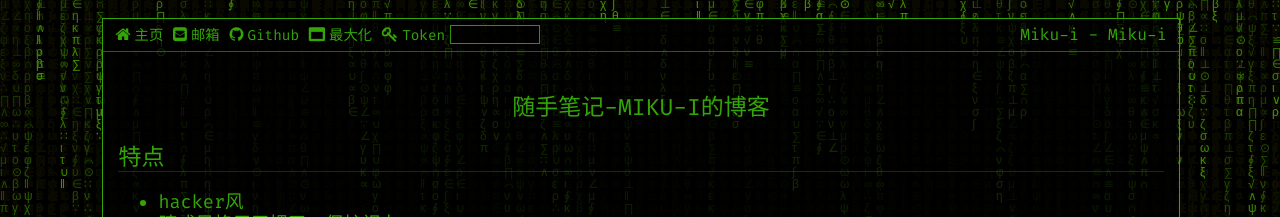
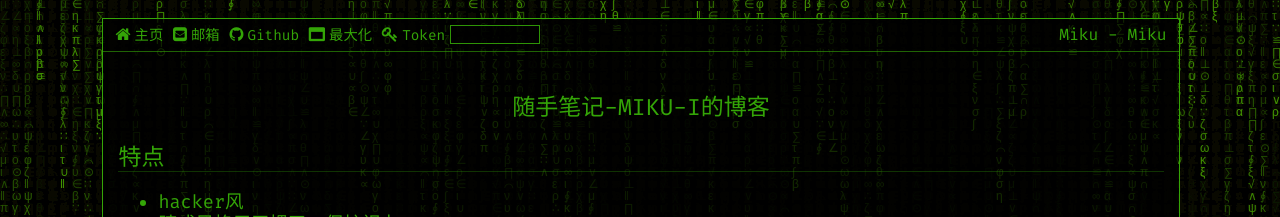
Before and after one commit to Miku-i/blok, a Jekyll site: the page built from pages/index.md, in a window 1280 px wide. Shown: the top 217 px of the page. Built offline with Jekyll 4.4.1, drawn with Linux system fonts in a browser that asks for light colours; formulas are drawn with MathJax 3.

```diff
--- a/_config.yml
+++ b/_config.yml
@@ -1,8 +1,8 @@
 ## Settings
-title: Miku-i
-owner: "Miku-i"
+title: Miku
+owner: "Miku"
 url: "https://miku-i.github.io"
-baseurl: "/miku-i"
+baseurl: "/miku"
 permalink: /:title/
 description: ""
 markdown: kramdown
```
